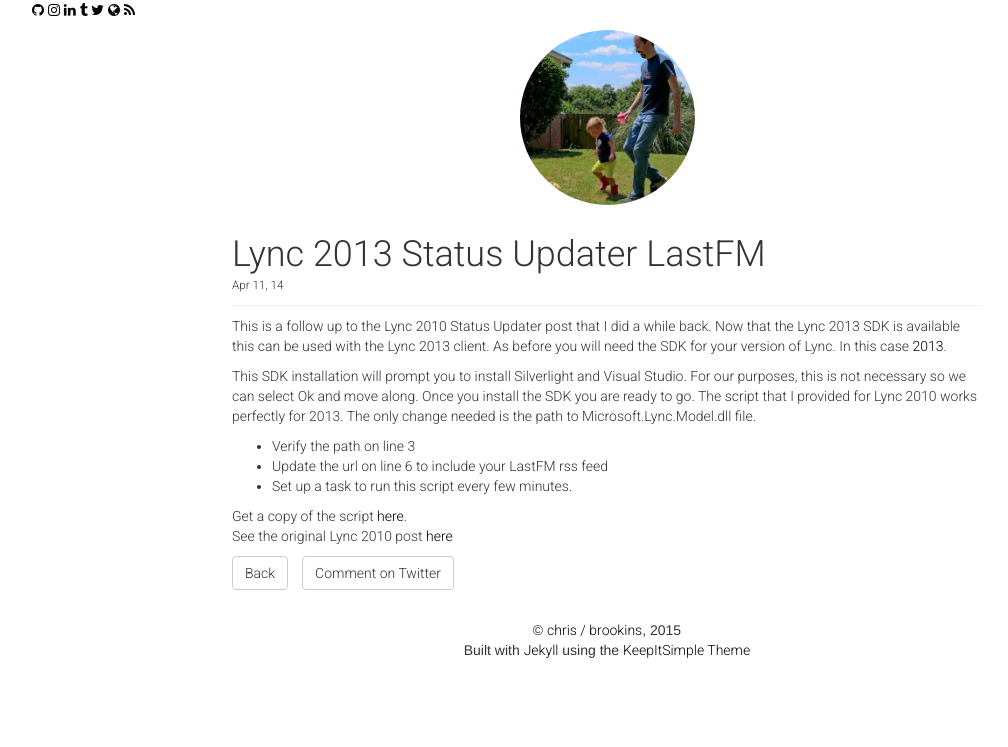
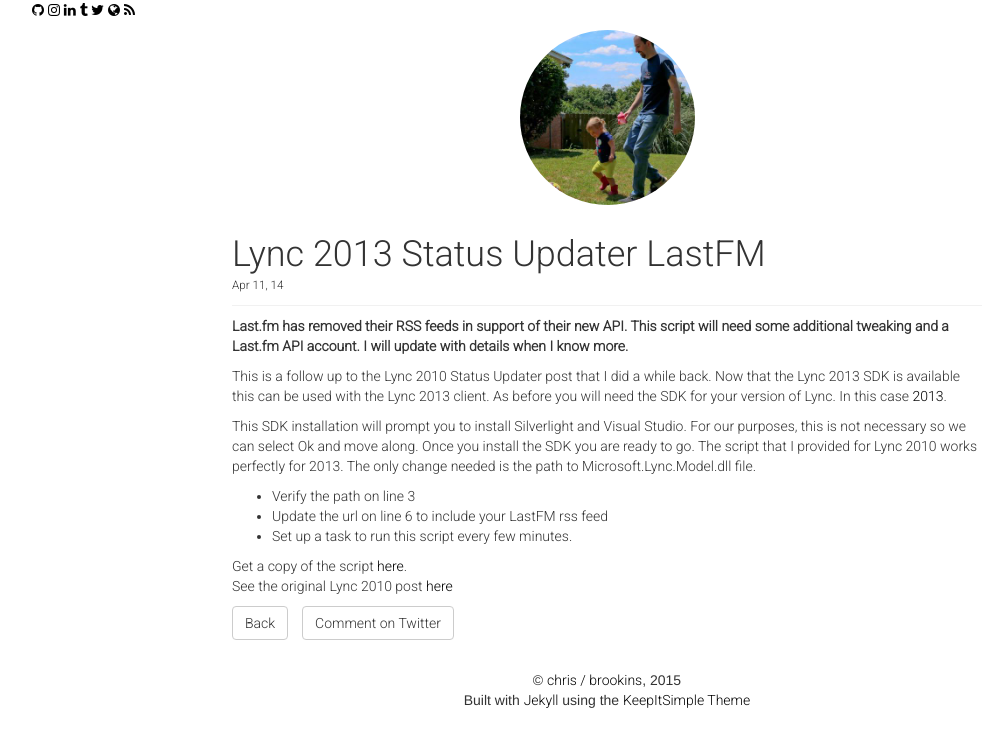
Before and after one commit to cbrookins/cbrookins.github.io, a Jekyll site: the page built from _posts/2014-04-11-Lync-2013-Status-Updater--LastFM.markdown, in a window 1280 px wide. Shown: the top 747 px of the page, without its empty margins (33-1041 px from the left). Built offline with Jekyll 4.4.1, drawn with Linux system fonts in a browser that asks for light colours; nearby versions of some CDN libraries.

Commit message:
Update 2014-04-11-Lync-2013-Status-Updater--LastFM.markdown

```diff
--- a/_posts/2014-04-11-Lync-2013-Status-Updater--LastFM.markdown
+++ b/_posts/2014-04-11-Lync-2013-Status-Updater--LastFM.markdown
@@ -3,6 +3,8 @@
 title: Lync 2013 Status Updater  LastFM
 date: 2014-04-11
 ---
+
+**Last.fm has removed their RSS feeds in support of their new API.  This script will need some additional tweaking and a Last.fm API account.  I will update with details when I know more.**
 
 This is a follow up to the Lync 2010 Status Updater post that I did a while back.  Now that the Lync 2013 SDK is available this can be used with the Lync 2013 client.  As before you will need the SDK for your version of Lync.  In this case [2013](http://www.microsoft.com/en-us/download/details.aspx?id=36824).
 
```
